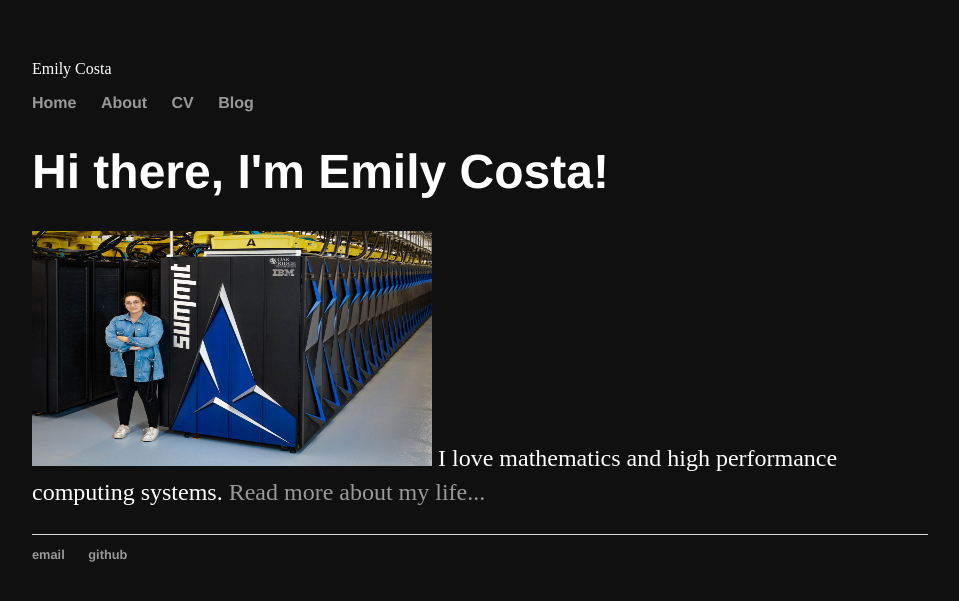
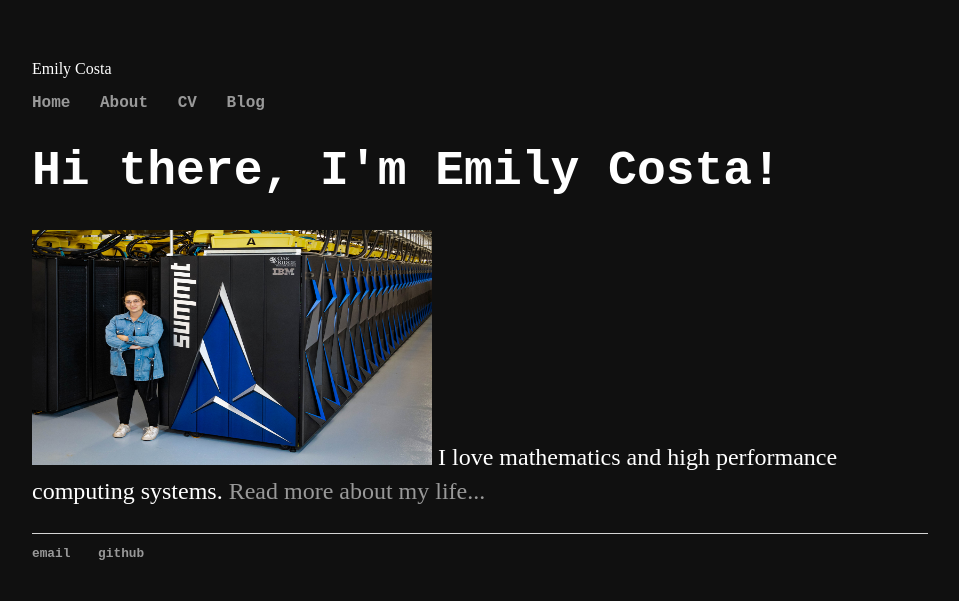
Before and after one commit to emilyjcosta5/emilyjcosta5.github.io, a Jekyll site: the page built from index.html, in a window 1280 px wide. Shown: the top 601 px of the page, without its empty margins (160-1119 px from the left). Built offline with Jekyll 4.4.1, drawn with Linux system fonts in a browser that asks for light colours.

Commit message:
Update main.css

```diff
--- a/css/main.css
+++ b/css/main.css
@@ -5,7 +5,7 @@ body {
     color: #ffffff;
 }
 nav ul, footer ul {
-    font-family:'Helvetica', 'Arial', 'Sans-Serif';
+    font-family:"Courier New", Courier, monospace;
     padding: 0px;
     list-style: none;
     font-weight: bold;
@@ -23,7 +23,7 @@ a:hover {
 }
 h1 {
     font-size: 3em;
-    font-family:'Helvetica', 'Arial', 'Sans-Serif';
+    font-family:"Courier New", Courier, monospace;
     color: #ffffff;
 }
 p {
```
